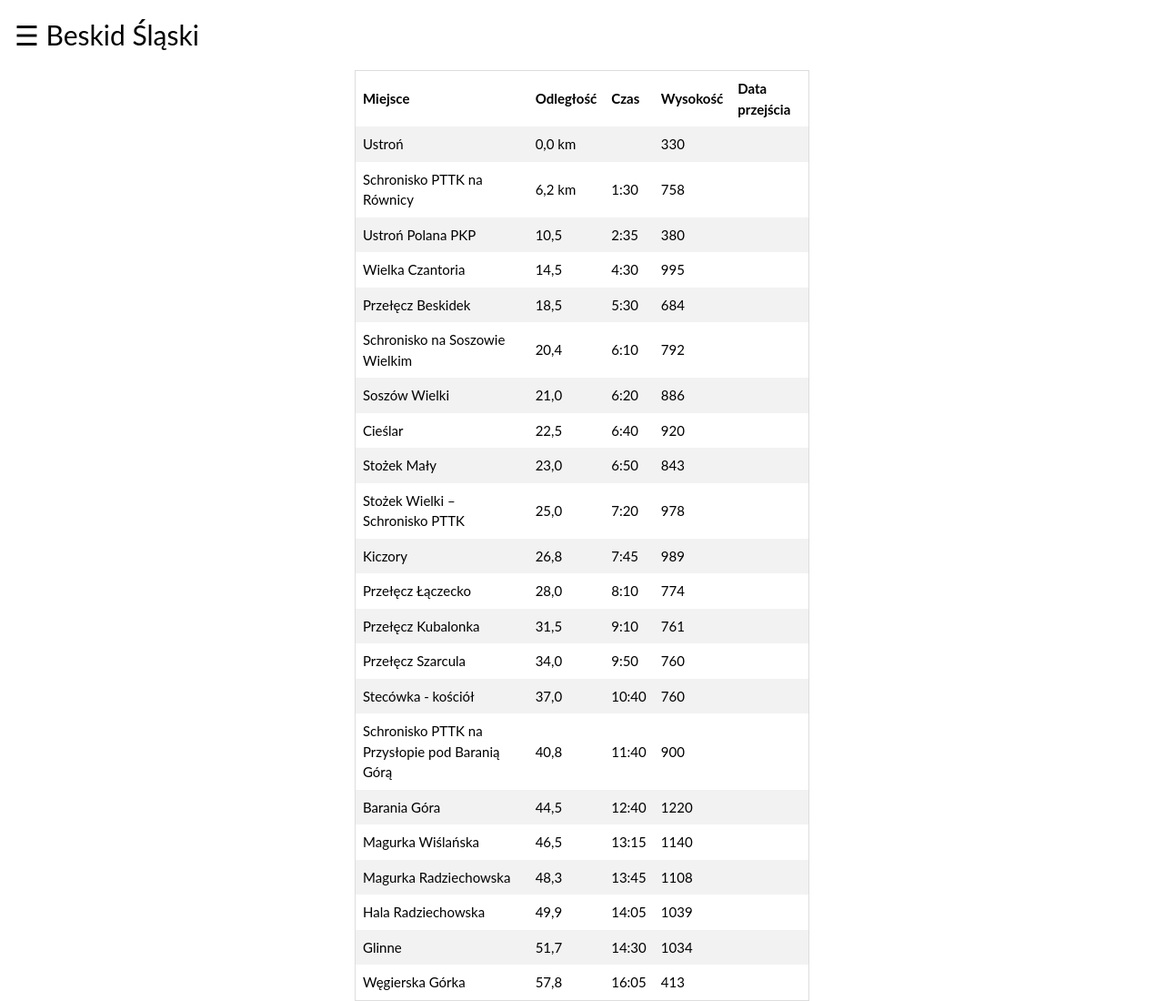
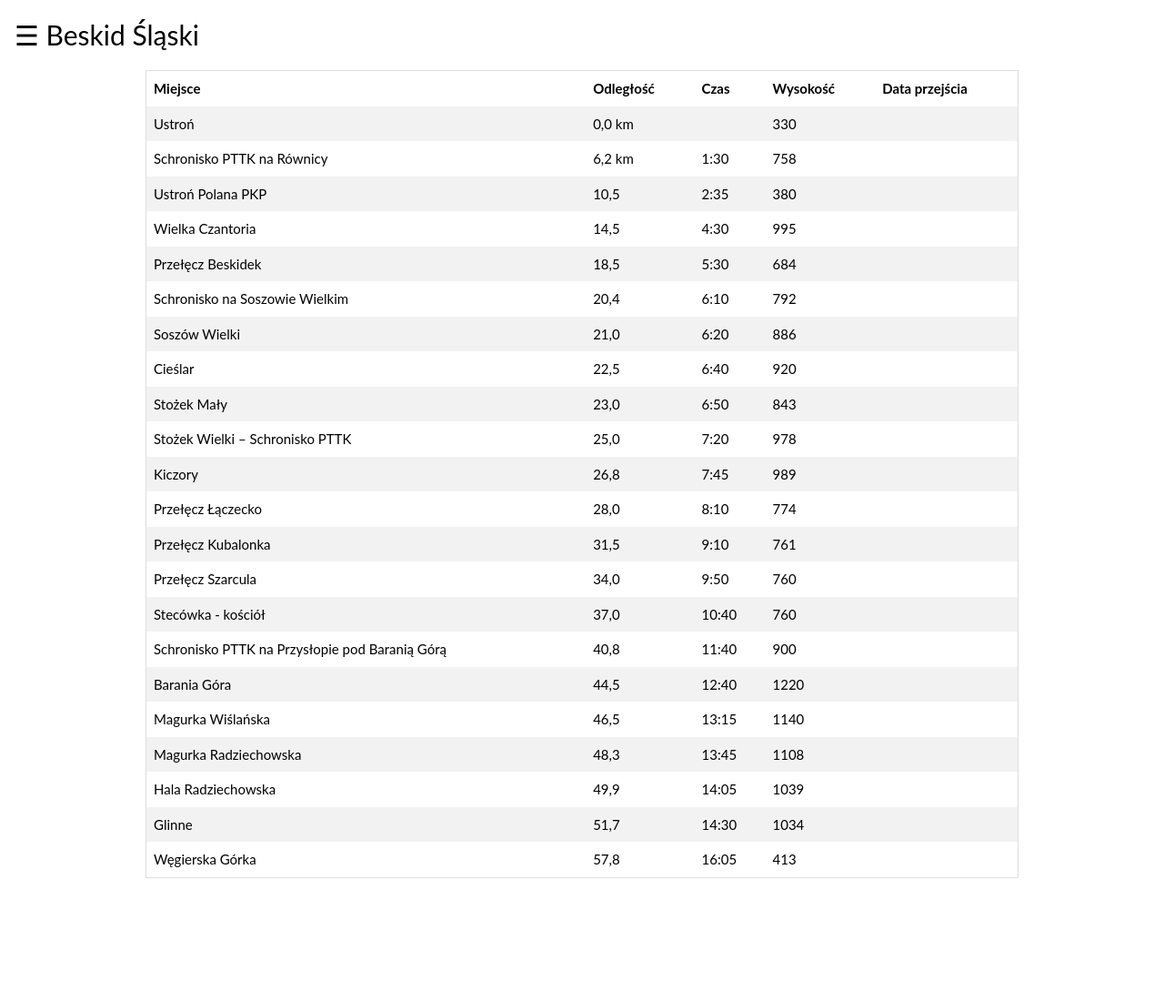
Before and after one commit to rjanuszew/rjanuszew.github.io, a Jekyll site: the page slaski.html, which Jekyll copies as it is, in a window 1280 px wide. Shown: the whole page at 91% size. Built offline with Jekyll 4.4.1, drawn with Linux system fonts in a browser that asks for light colours; after the commit the page ends 965 px from its top, so only the background shows below that.

Commit message:
Update slaski.html

```diff
--- a/slaski.html
+++ b/slaski.html
@@ -88,7 +88,7 @@ tr:nth-child(even){background-color: #f2f2f2}
 }
 
 .content {
-    max-width: 500px;
+    max-width: 960px;
     margin: auto;
 }
 </style>
```
